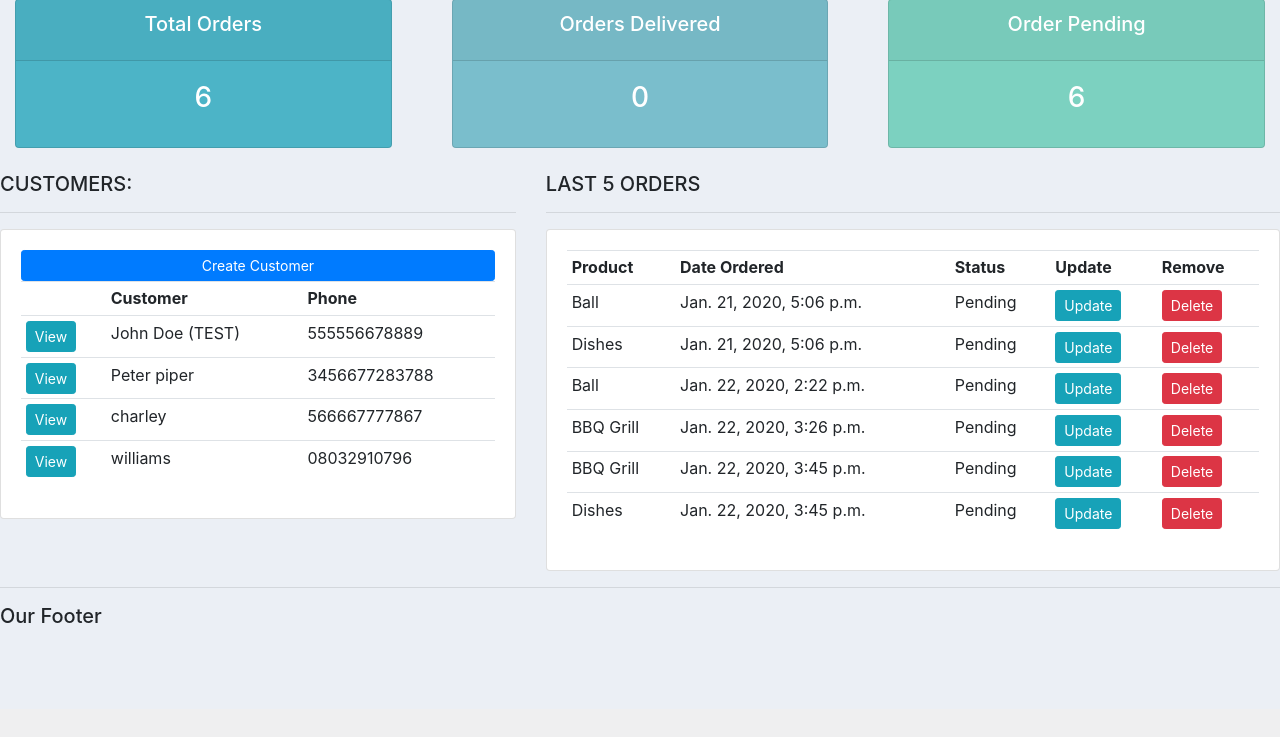
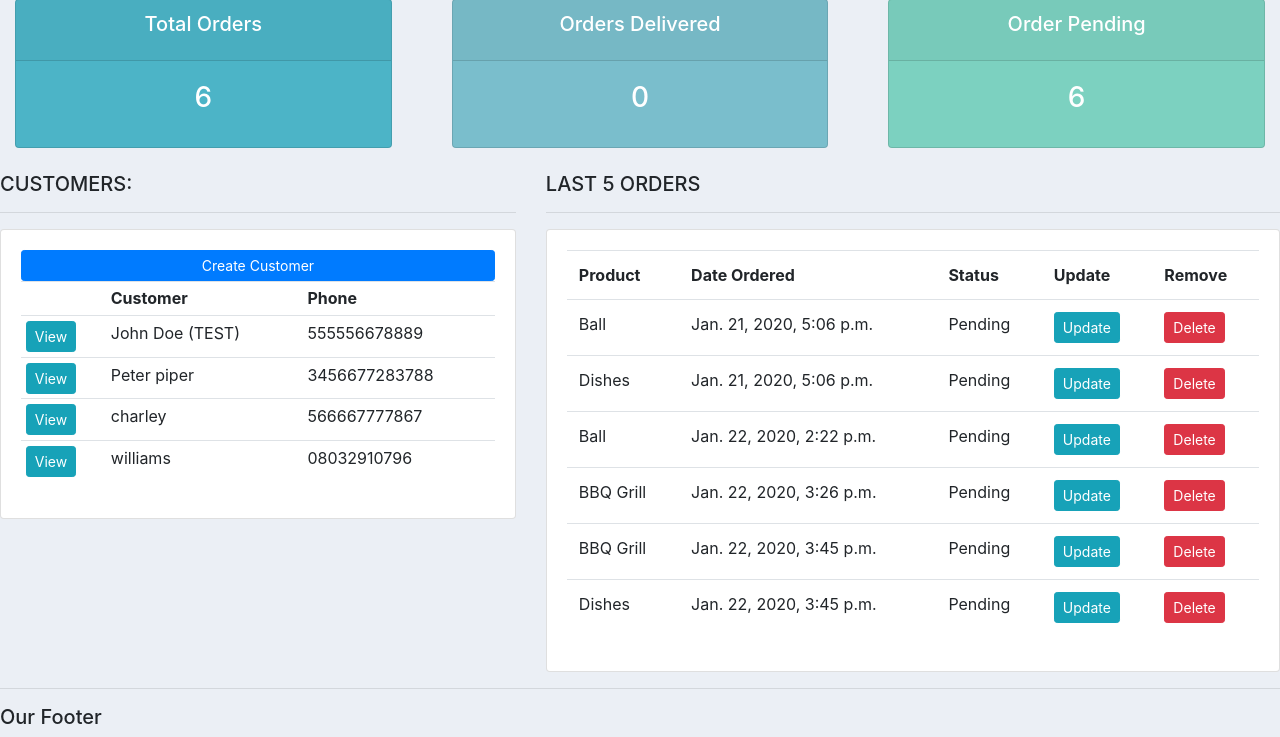
Before and after one commit to ihechiwilliams/crm, a Django app: page / in a window 1280 px wide. Shown: the part 91-828 px from the top of the page. Before the commit the page ends 714 px from the top, so only its background shows below. Run offline with Django 3.2, Linux system fonts and the light colour scheme; a user stored in the database is signed in; data comes from the database, SQL or seed files in the repository; some libraries are stand-ins or nearby versions.

Commit message:
table in dashboard changed to md

```diff
--- a/accounts/templates/accounts/dashboard.html
+++ b/accounts/templates/accounts/dashboard.html
@@ -33,7 +33,7 @@
         <h5>LAST 5 ORDERS</h5>
         <hr />
         <div class="card card-body">
-         <table class="table table-sm">
+         <table class="table table-md">
              <tr>
                  <th>Product</th>
                  <th>Date Ordered</th>
```
